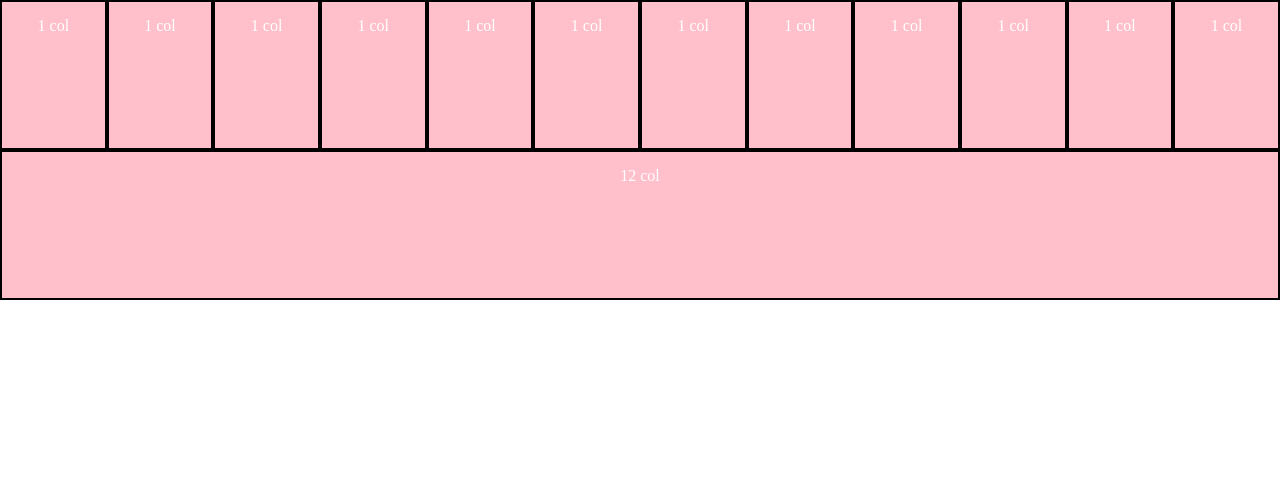
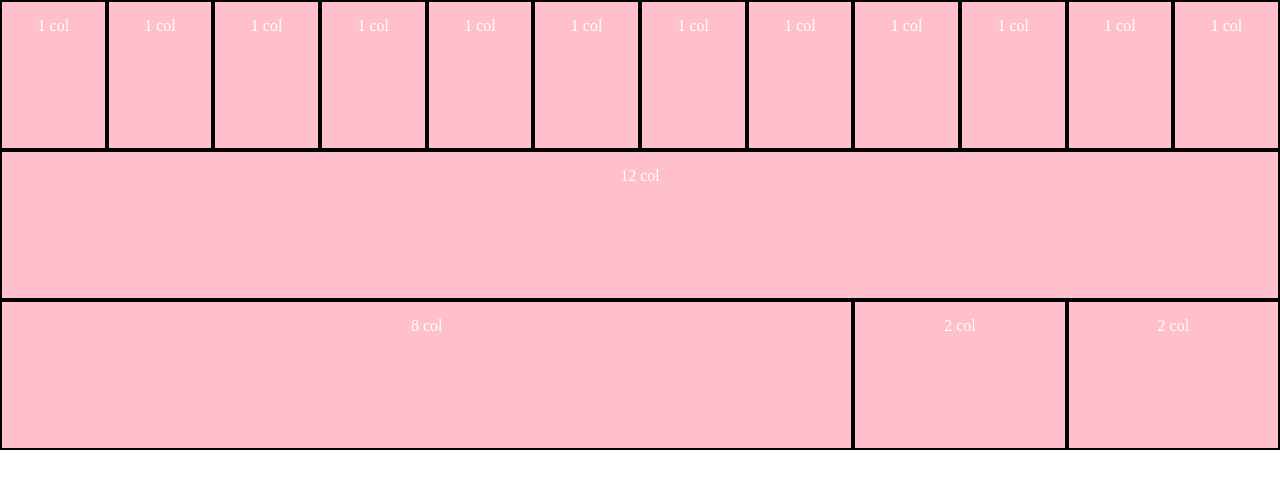
Before and after one commit to Luca92mic/html-css-12bool, a plain HTML site: page index.html in a window 1280 px wide. Drawn offline with Linux system fonts and the light colour scheme.

Commit message:
third row

```diff
--- a/index.html
+++ b/index.html
@@ -12,7 +12,7 @@
     <section>
         <div class="container-fluid">
 
-            <!-- 12 colonna da 1 -->
+            <!-- 12 colonne da 1 -->
             <div class="row">
                 <div class="col-xs-1">
                     <div class="box">
@@ -87,6 +87,27 @@
             </div>
             <!-- fine colonna da 12 -->
 
+            <!-- 1 colonna da 8 e 2 da 2 -->
+            <div class="row">
+                <div class="col-xs-8">
+                    <div class="box">
+                        <p class="text">8 col</p>
+                    </div>
+                </div>
+                <div class="col-xs-2">
+                    <div class="box">
+                        <p class="text">2 col</p>
+                    </div>
+                </div>
+                <div class="col-xs-2">
+                    <div class="box">
+                        <p class="text">2 col</p>
+                    </div>
+                </div>
+            </div>
+
+            <!-- end 1 colonna da 8 e 2 da 2 -->
+
 
 </body>
 </html>
```
